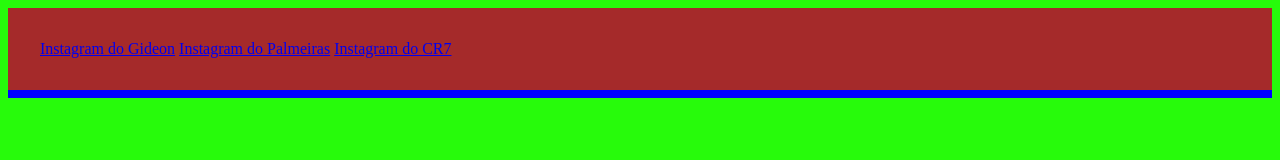
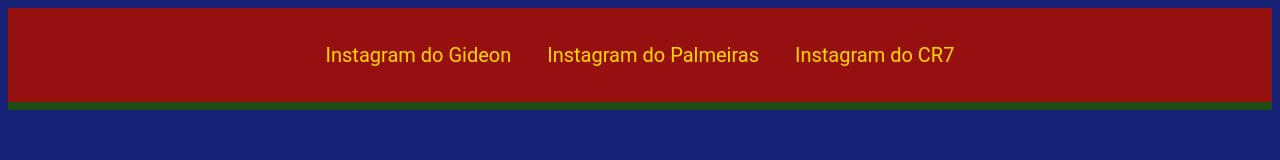
Before and after one commit to GDzinDantas/cursoinformativodev, a plain HTML site: page index.html in a window 1280 px wide. Drawn offline with Linux system fonts and the light colour scheme.

Commit message:
aula 8/3/24
falta a imagem

```diff
--- a/index.html
+++ b/index.html
@@ -2,13 +2,28 @@
 <html lang="en">
 <style>
     body{
-        background-color: rgb(39, 251, 11);
+        background-color: rgb(23, 33, 117);
     }
     header{
         padding: 32px;
-        border-bottom: 8px solid blue ;
-        background-color: brown;
+        border-bottom: 8px solid rgb(32, 77, 20) ;
+        background-color: rgb(151, 16, 16);
 
+    }
+    header div {
+        text-align: center; /* Alinhamento no meio do header */
+    }
+    header div a {
+        color:gold; /* a cor do texto */
+        font-size: 20px; /* tamanho da fonte */
+        line-height: 30px; /* espaçamento da linha do texto */
+        margin: 0 16px; /* espaçamento entre os textos */
+        text-decoration: none; /* retirar decoração do texto */
+        font-family: 'Roboto', sans-serif; /* a fonte escolhida pro menu */
+       }
+    header div a:hover { /* seleção do modo quando o mouse passar por cima "houver"*/
+        color:rgb(5, 107, 24); /* mudar para a cor violeta escuro*/
+        transition: color 700ms; /* e fazer uma transiçao de cor que dura 700ms*/
     }
 
 
```
